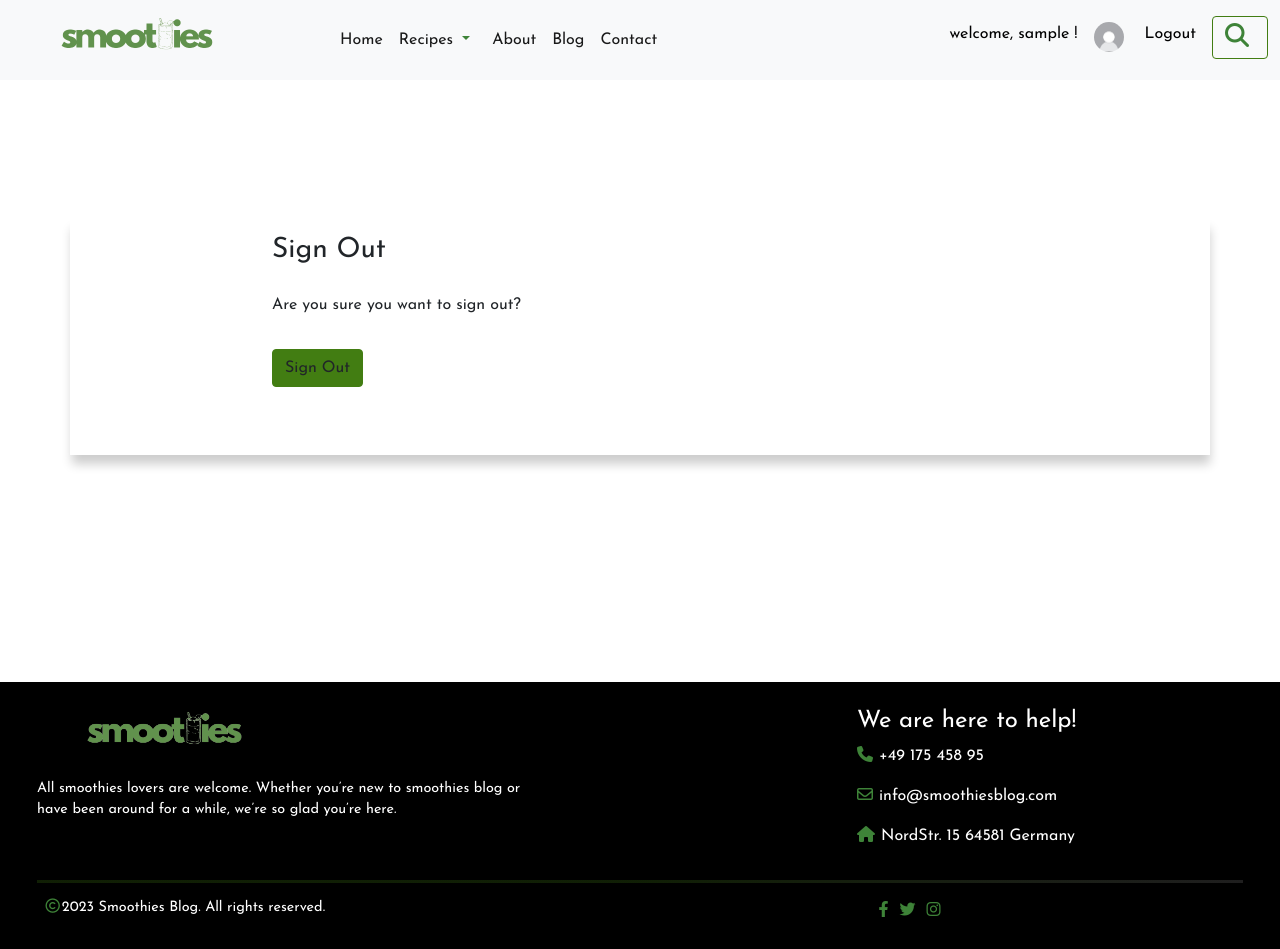
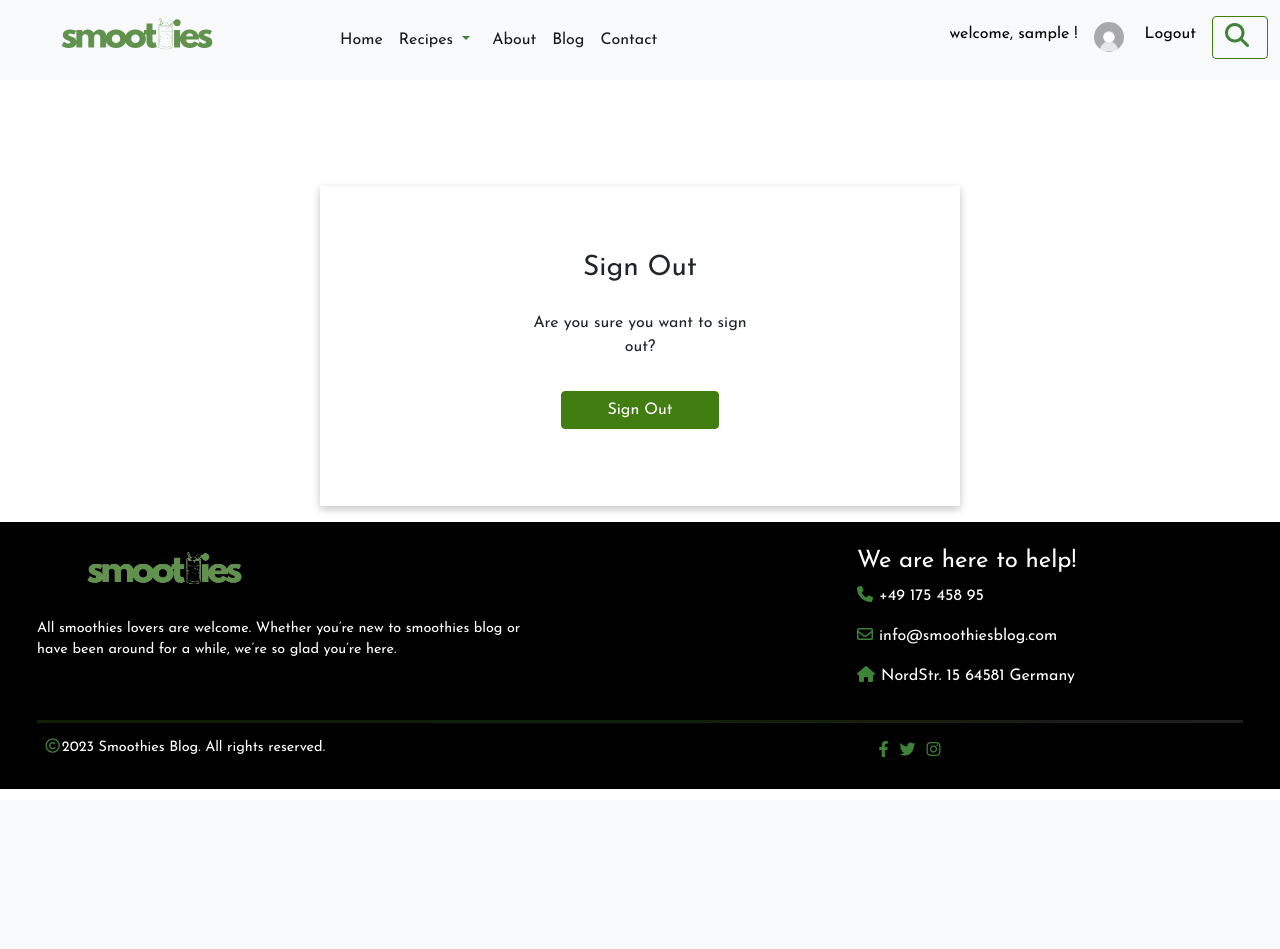
Before and after one commit to Code-Institute-Submissions/soukasamadi-Smoothies-blog, a Django app: page /accounts/logout/ in a window 1280 px wide. After the commit the page ends 789 px from the top, so only its background shows below. Run offline with Django 3.2, Linux system fonts and the light colour scheme; the visitor is signed in with stand-in values (Sample User, id 1); data that the repository does not hold is empty; some libraries are stand-ins or nearby versions.

Commit message:
Add nes classes to style logs pages

```diff
--- a/static/css/my_css.css
+++ b/static/css/my_css.css
@@ -736,13 +736,12 @@ body.modal-open {
 }
 
 .log-out {
-    height: 60vh;
+    height: 40vh;
     margin-bottom: 80px;
 }
 
 .logs-pages input {
     text-align: center;
-    border-radius: 15px !important;
     padding: 5px 15px !important;
 }
 
@@ -763,6 +762,8 @@ body.modal-open {
     margin-left: 20%;
 }
 
+
+
 .sign-in {
     text-align: center;
 }
@@ -771,6 +772,20 @@ body.modal-open {
     color: #427d12;
     font-weight: 700;
     font-size: 20px;
+}
+
+.btn-signup {
+    color: weight;
+    padding-right: 45px;
+    padding-left: 45px;
+}
+
+.btn {
+    color: #fff;
+}
+
+.btn:hover {
+    color: #fff;
 }
 
 /*******************************
--- a/templates/account/logout.html
+++ b/templates/account/logout.html
@@ -1,12 +1,16 @@
-{% extends "base.html" %} {% load i18n %} {% block head_title %}{% trans "Sign
-Out" %}{% endblock %} {% block content %}
+{% extends "base.html" %} {% load i18n %} {% block head_title %} {% trans
+"SignOut" %} {% endblock %} {% block content %}
 <!-- LOGOUT SECTION -->
-<section class="logs-pages log-out">
-  <div class="container box-shadow">
+<section class="logs-pages log-out center-logs">
+  <div class="container SignOut">
     <div class="row">
       <div class="col-md-8 mt-3 offset-md-2">
-        <h3 style="margin-bottom: 25px">{% trans "Sign Out" %}</h3>
-        <p>{% trans 'Are you sure you want to sign out?' %}</p>
+        <h3 style="margin-bottom: 25px" class="sign-in">
+          {% trans "Sign Out" %}
+        </h3>
+        <p class="sign-in logs-p">
+          {% trans 'Are you sure you want to sign out?' %}
+        </p>
       </div>
     </div>
     <div class="row">
```
Also changed, not shown: templates/account/login.html (+5 -3 lines), templates/account/signup.html (+7 -7 lines).
